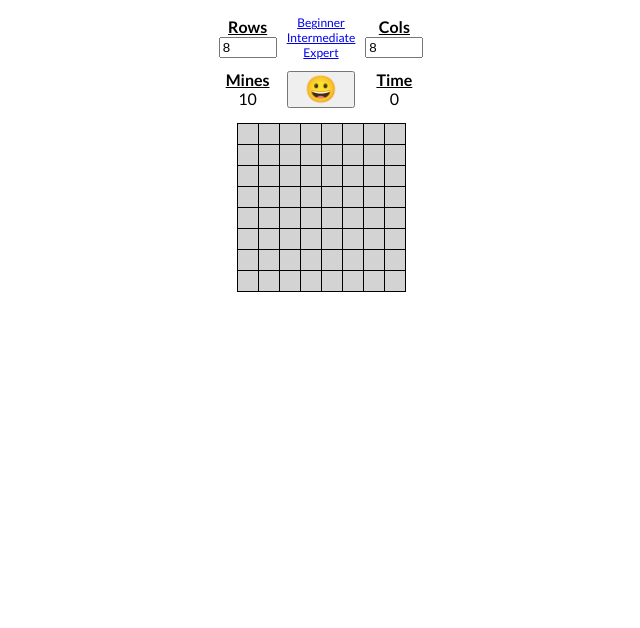
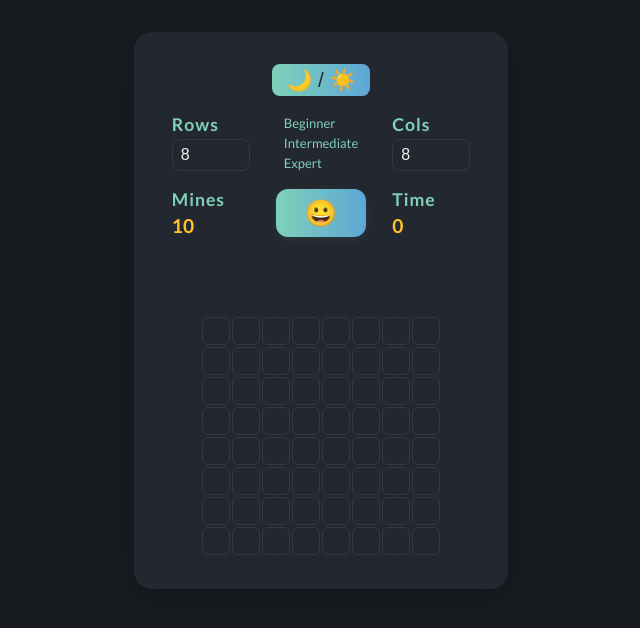
Before and after one commit to inflop/minesweeper-js, a plain HTML site: page index.html in a window 1280 px wide. Shown: the whole page, without its empty margins (319-959 px from the left). Drawn offline with Linux system fonts and the light colour scheme.

Commit message:
Add theme switcher and update styles for dark/light modes

```diff
--- a/index.html
+++ b/index.html
@@ -7,17 +7,25 @@
   <title>minesweeper</title>
   <link rel="stylesheet" type="text/css" href="http://fonts.googleapis.com/css?family=Lato:regular,bold&subset=Latin">
   <link rel="stylesheet" href="styles.css">
+  <script src="states.js"></script>
+  <script src="interfaces.js"></script>
   <script src="config.js"></script>
   <script src="position.js"></script>
   <script src="cell.js"></script>
+  <script src="board-generator.js"></script>
+  <script src="board-state-manager.js"></script>
   <script src="board.js"></script>
   <script src="board-renderer.js"></script>
+  <script src="game-state.js"></script>
   <script src="game.js"></script>
   <script src="app.js"></script>
 </head>
 
 <body>
   <div class="container">
+    <div class="theme-switcher" style="display: flex; justify-content: flex-end; margin-bottom: 8px;">
+      <button id="themeToggle" aria-label="Przełącz tryb kolorów" style="font-size: 1.3em; border-radius: 8px; border: none; background: var(--btn-bg); color: var(--panel-bg); padding: 4px 14px; cursor: pointer;">🌙 / ☀️</button>
+    </div>
     <div class="summary">
       <table class="table-summary">
         <tr>
--- a/styles.css
+++ b/styles.css
@@ -1,75 +1,229 @@
-html {
-  text-align: center;
-  font-family: Lato, sans-serif;
+:root {
+  --bg: #181c20;
+  --panel-bg: #23272f;
+  --cell-bg: #23272f;
+  --cell-bg-hover: #2e3640;
+  --cell-bg-checked: #1a1e23;
+  --cell-border: #333a44;
+  --cell-border-checked: #444b55;
+  --cell-mine: #d11141;
+  --text-main: #f3f3f3;
+  --text-accent: #7fd1b9;
+  --text-warning: #ffc425;
+  --btn-bg: linear-gradient(90deg, #7fd1b9 0%, #5ea7d6 100%);
+  --btn-bg-hover: linear-gradient(90deg, #5ea7d6 0%, #7fd1b9 100%);
+}
+.theme-dark {
+  --bg: #181c20;
+  --panel-bg: #23272f;
+  --cell-bg: #23272f;
+  --cell-bg-hover: #2e3640;
+  --cell-bg-checked: #1a1e23;
+  --cell-border: #333a44;
+  --cell-border-checked: #444b55;
+  --cell-mine: #d11141;
+  --text-main: #f3f3f3;
+  --text-accent: #7fd1b9;
+  --text-warning: #ffc425;
+  --btn-bg: linear-gradient(90deg, #7fd1b9 0%, #5ea7d6 100%);
+  --btn-bg-hover: linear-gradient(90deg, #5ea7d6 0%, #7fd1b9 100%);
+}
+.theme-light {
+  --bg: #f6f8fa;
+  --panel-bg: #fff;
+  --cell-bg: #f3f6fa;
+  --cell-bg-hover: #e3e8ef;
+  --cell-bg-checked: #e9ecef;
+  --cell-border: #cfd8dc;
+  --cell-border-checked: #b0bec5;
+  --cell-mine: #e53935;
+  --text-main: #23272f;
+  --text-accent: #009688;
+  --text-warning: #ff9800;
+  --btn-bg: linear-gradient(90deg, #7fd1b9 0%, #5ea7d6 100%);
+  --btn-bg-hover: linear-gradient(90deg, #5ea7d6 0%, #7fd1b9 100%);
+}
+
+html, body {
+  height: 100%;
+  margin: 0;
+  padding: 0;
+  background: var(--bg);
+  color: var(--text-main);
+  font-family: 'Lato', 'Segoe UI', Arial, sans-serif;
+  min-height: 100vh;
 }
 
 .container {
-  margin: 10px;
+  margin: 32px auto;
+  background: var(--panel-bg);
+  border-radius: 18px;
+  box-shadow: 0 8px 32px rgba(0,0,0,0.25);
+  padding: 32px 24px 24px 24px;
+  width: fit-content;
+  min-width: 320px;
+  max-width: 98vw;
+  display: flex;
+  flex-direction: column;
+  align-items: center;
 }
 
-.parameters {
-  margin: 10px;
+.parameters, .summary {
+  margin: 0 0 18px 0;
 }
 
 .summary {
-  margin: 10px;
+  margin-bottom: 24px;
 }
 
 .title {
   font-weight: bold;
-  text-decoration: underline;
-}
-
-table,
-th,
-td {
-  vertical-align: middle;
-  text-align: center;
-  table-layout: fixed;
-  border-collapse: collapse;
-  border: 1px solid black;
-  margin: auto;
+  text-decoration: none;
+  font-size: 1.1em;
+  color: var(--text-accent);
+  letter-spacing: 1px;
+  margin-bottom: 4px;
 }
 
 .table-summary {
   border: 0;
+  width: 100%;
 }
 
 .table-summary td {
   border: 0;
-  padding: 5px;
-}
-
-.board tr td {
-  width: 18px;
-  height: 18px;
-  cursor: pointer;
-  background-color: lightgray;
-  font-weight: bolder;
-  font-size: 10px;
-  vertical-align: middle;
-}
-
-.board tr td.checked {
-  cursor: initial;
-  background-color: initial;
-}
-
-.board tr td.revealed {
-  cursor: initial;
-  background-color: initial;
-}
-
-input {
-  max-width: 50px;
+  padding: 8px 12px;
 }
 
 .levels {
-  font-size: 12px;
+  font-size: 13px;
+  display: flex;
+  flex-direction: column;
+  gap: 4px;
+}
+
+.levels a {
+  color: var(--text-accent);
+  text-decoration: none;
+  padding: 2px 8px;
+  border-radius: 8px;
+  transition: background 0.2s, color 0.2s;
+}
+.levels a:hover {
+  background: var(--text-accent);
+  color: var(--panel-bg);
+}
+
+input[type="number"] {
+  max-width: 60px;
+  padding: 6px 8px;
+  border-radius: 8px;
+  border: 1px solid var(--cell-border);
+  background: var(--panel-bg);
+  color: var(--text-main);
+  font-size: 1em;
+  outline: none;
+  transition: border 0.2s;
+}
+input[type="number"]:focus {
+  border: 1.5px solid var(--text-accent);
 }
 
 #btnNewGame {
   font-size: 26px;
   width: 100%;
-  height: 100%;
+  height: 48px;
+  background: var(--btn-bg);
+  color: var(--panel-bg);
+  border: none;
+  border-radius: 12px;
+  font-weight: bold;
+  cursor: pointer;
+  box-shadow: 0 2px 8px rgba(127,209,185,0.10);
+  transition: background 0.2s, color 0.2s;
 }
+#btnNewGame:hover {
+  background: var(--btn-bg-hover);
+  color: #fff;
+}
+
+.board {
+  margin-top: 18px;
+  display: flex;
+  justify-content: center;
+  overflow-x: auto;
+  width: 100%;
+  max-width: 100vw;
+}
+
+.board table {
+  background: var(--panel-bg);
+  border-radius: 10px;
+  box-shadow: 0 2px 8px rgba(0,0,0,0.10);
+  border-collapse: separate;
+  border-spacing: 2px;
+  padding: 8px;
+}
+
+.board tr td {
+  width: 28px;
+  height: 28px;
+  min-width: 28px;
+  min-height: 28px;
+  max-width: 28px;
+  max-height: 28px;
+  box-sizing: border-box;
+  padding: 0;
+  cursor: pointer;
+  background-color: var(--cell-bg);
+  border-radius: 6px;
+  border: 1.5px solid var(--cell-border);
+  font-weight: bold;
+  font-size: 1.1em;
+  color: var(--text-accent);
+  transition: background 0.15s, color 0.15s, border 0.15s;
+  user-select: none;
+  text-align: center;
+  vertical-align: middle;
+}
+
+.board tr td:hover {
+  background: var(--cell-bg-hover);
+  border-color: var(--text-accent);
+}
+
+.board tr td.checked, .board tr td.revealed {
+  cursor: default;
+  background: var(--cell-bg-checked);
+  color: var(--text-main);
+  border-color: var(--cell-border-checked);
+}
+
+.board tr td.mined {
+  background: var(--cell-mine);
+  color: #fff;
+  border-color: var(--cell-mine);
+}
+
+.flaggedCounter, .timer {
+  font-size: 1.2em;
+  font-weight: bold;
+  color: var(--text-warning);
+  margin-top: 2px;
+}
+
+@media (max-width: 600px) {
+  .container {
+    max-width: 98vw;
+    padding: 10px 2vw 18px 2vw;
+  }
+  .board tr td {
+    width: 20px;
+    height: 20px;
+    min-width: 20px;
+    min-height: 20px;
+    max-width: 20px;
+    max-height: 20px;
+    font-size: 0.9em;
+  }
+}
```
